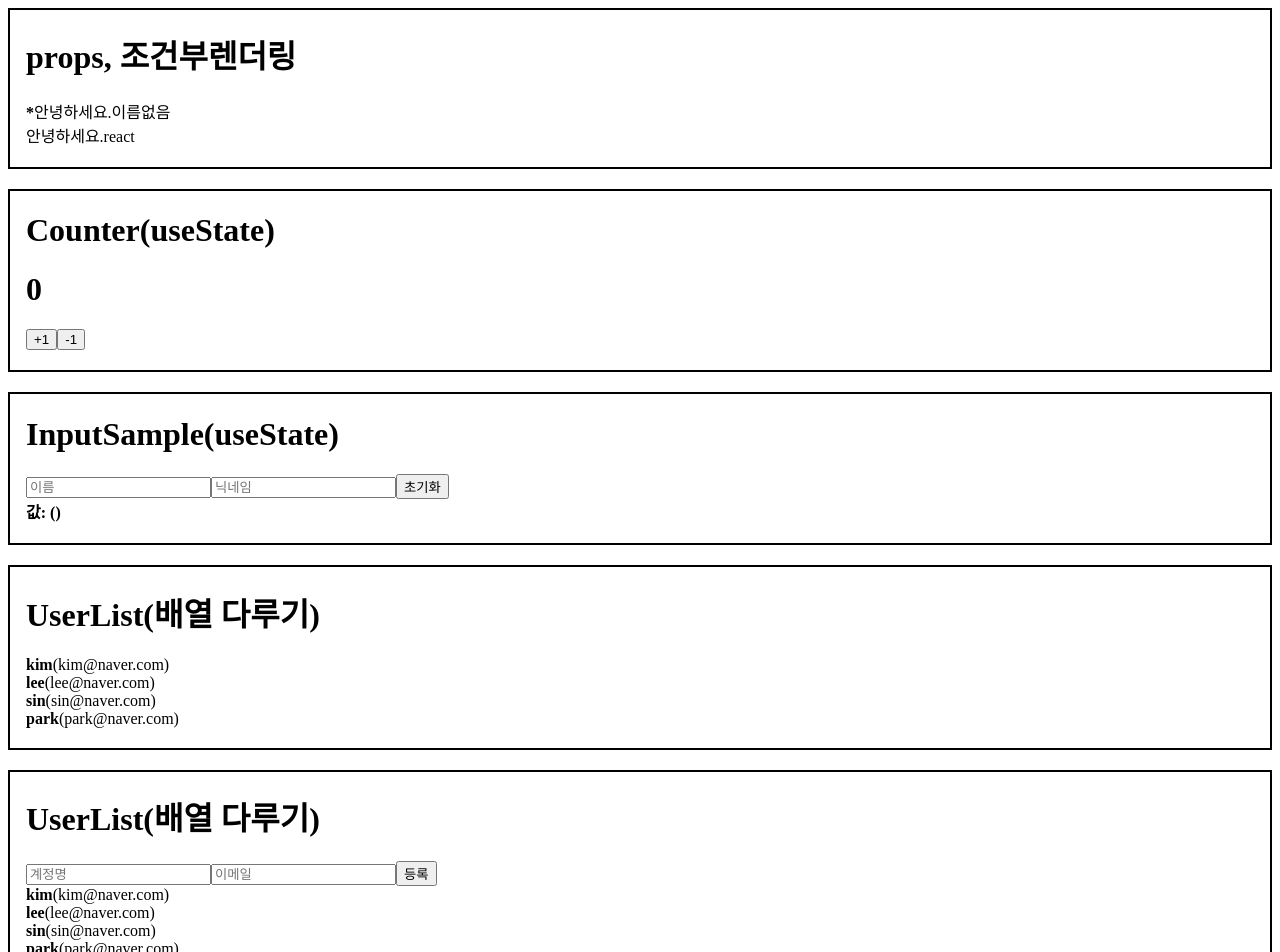
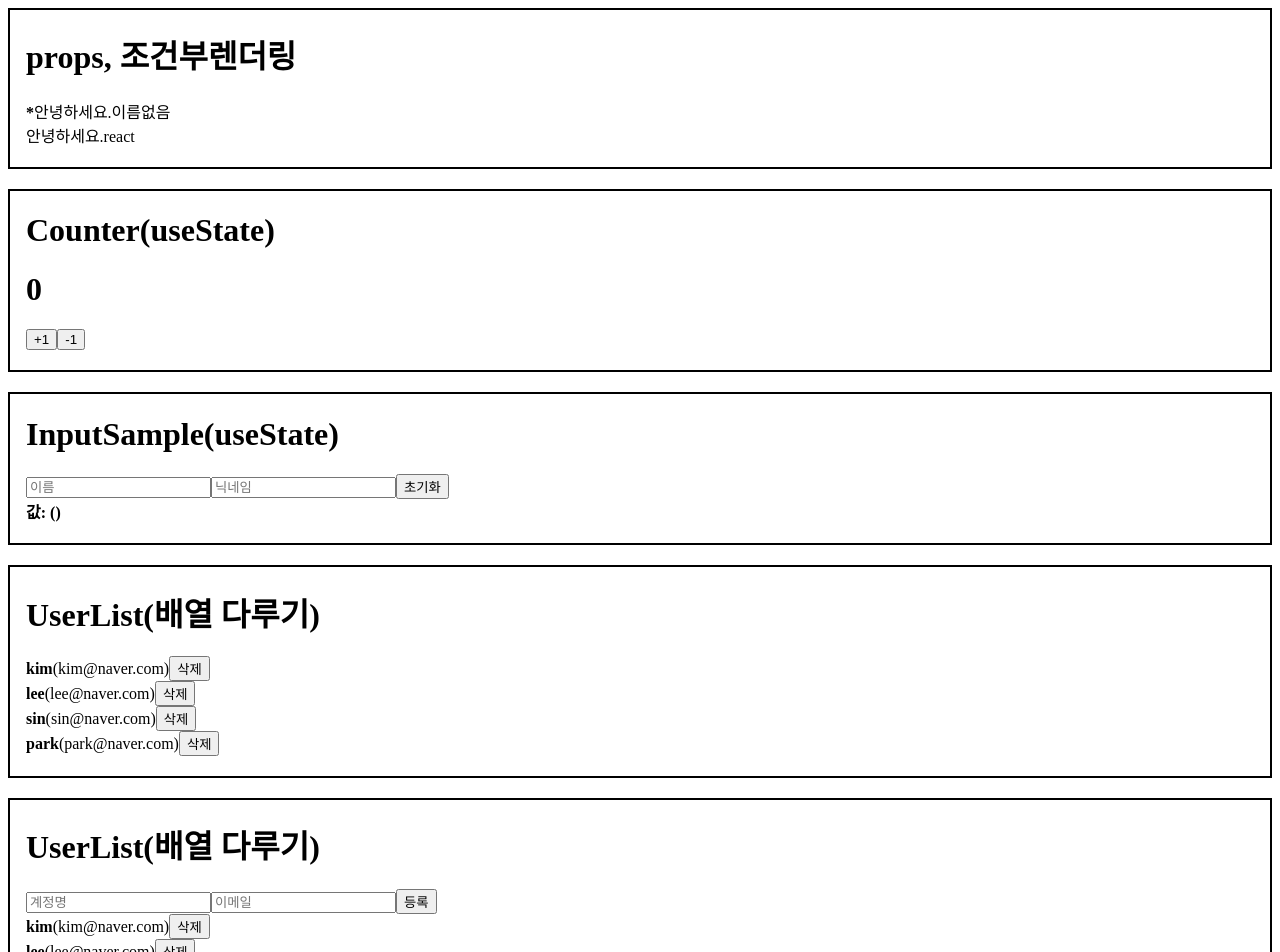
Before and after one commit to hyeongkyuPark/react-study, a React (Create React App) app in the folder first/: page / in a window 1280 px wide. Shown: the top 952 px of the page. Built offline with nearby package versions, Linux system fonts and the light colour scheme.

Commit message:
배열 값 제거하기 구현

```diff
--- a/first/src/App.js
+++ b/first/src/App.js
@@ -59,8 +59,11 @@
       username: '',
       email: ''
     })
-    console.log(nextId.current);
     nextId.current += 1;
+  }
+
+  const onRemove = id => {
+    setUsers(users.filter(user => user.id !== id));
   }
 
   return (
@@ -76,7 +79,7 @@
         <InputSample />
       </Wrapper>
       <Wrapper name='UserList(배열 다루기)'>
-        <UserList users={users} />
+        <UserList users={users} onRemove={onRemove} />
       </Wrapper>
       <Wrapper name='UserList(배열 다루기)'>
         <CreateUser
@@ -85,7 +88,7 @@
           onChange={onChange}
           onCreate={onCreate}
         />
-        <UserList users={users} />
+        <UserList users={users} onRemove={onRemove} />
       </Wrapper>
     </>
   );
--- a/first/src/UserList.js
+++ b/first/src/UserList.js
@@ -1,20 +1,27 @@
 import React from 'react';
 
-function User({ user }) {
-    const {username, email} = user;
+function User({ user, onRemove }) {
+    const { username, email, id } = user;
     return (
         <div>
             <b>{username}</b><span>({email})</span>
+            <button onClick={() => onRemove(id)}>삭제</button>
         </div>
     )
 }
 
-function UserList({ users }) {
+function UserList({ users, onRemove }) {
 
     return (
         <div>
             {
-                users.map(user => (<User user= {user} key={user.id} />))
+                users.map(user => (
+                    <User
+                        user= {user}
+                        key={user.id}
+                        onRemove={onRemove}
+                    />
+                ))
             }
         </div>
     )
```
